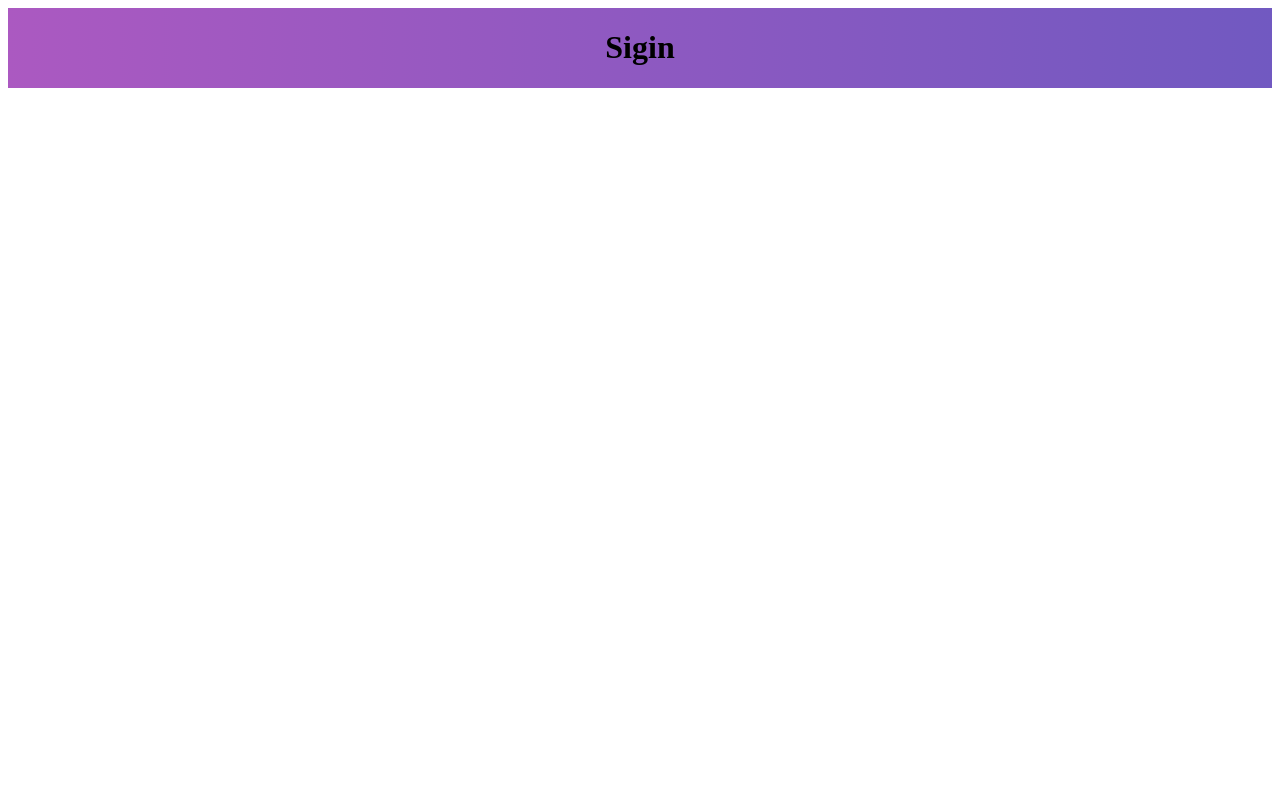
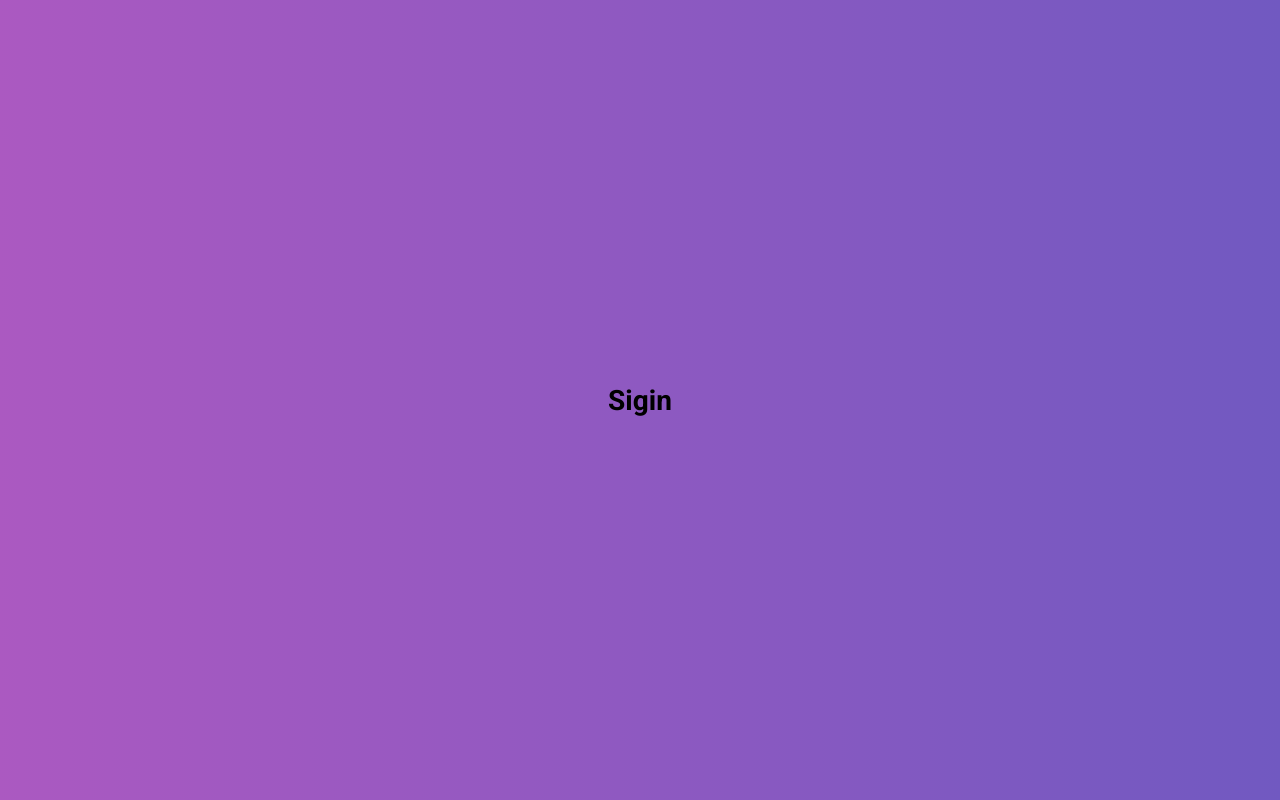
Before and after one commit to robstermarinho/gobarber-reactjs, a React (Create React App) app: page / in a window 1280 px wide. Built offline with nearby package versions, Linux system fonts and the light colour scheme.

Commit message:
Adding global styles

```diff
--- a/package.json
+++ b/package.json
@@ -8,6 +8,7 @@
     "prop-types": "^15.7.2",
     "react": "^16.11.0",
     "react-dom": "^16.11.0",
+    "react-perfect-scrollbar": "^1.5.3",
     "react-router-dom": "^5.1.2",
     "react-scripts": "3.2.0",
     "reactotron-react-js": "^3.3.6",
--- a/src/App.js
+++ b/src/App.js
@@ -2,6 +2,7 @@
 import { Router } from 'react-router-dom';
 import Routes from './routes';
 import history from './services/history';
+import GlobalStyle from './styles/global';
 import './config/ReactotronConfig';
 
 // import { Container } from './styles';
@@ -10,6 +11,7 @@
   return (
     <Router history={history}>
       <Routes />
+      <GlobalStyle />
     </Router>
   );
 }
--- /dev/null
+++ b/src/styles/global.js
@@ -0,0 +1,35 @@
+import { createGlobalStyle } from 'styled-components';
+
+//import 'react-perfect-scrollbar/dist/css/styles.css';
+//import 'react-toastify/dist/ReactToastify.css';
+
+export default createGlobalStyle`
+  @import url('https://fonts.googleapis.com/css?family=Roboto:400,700&display=swap');
+  * {
+    margin: 0;
+    padding: 0;
+    outline: 0;
+    box-sizing: border-box;
+  }
+  *:focus {
+    outline: 0;
+  }
+  html, body, #root {
+    height: 100%;
+  }
+  body {
+    -webkit-font-smoothing: antialiased;
+  }
+  body, input, button {
+    font: 14px 'Roboto', sans-serif;
+  }
+  a {
+    text-decoration: none;
+  }
+  ul {
+    list-style: none;
+  }
+  button {
+    cursor: pointer;
+  }
+`;
```
Also changed, not shown: 1 other file (tests, documents, lock files or other folders).
